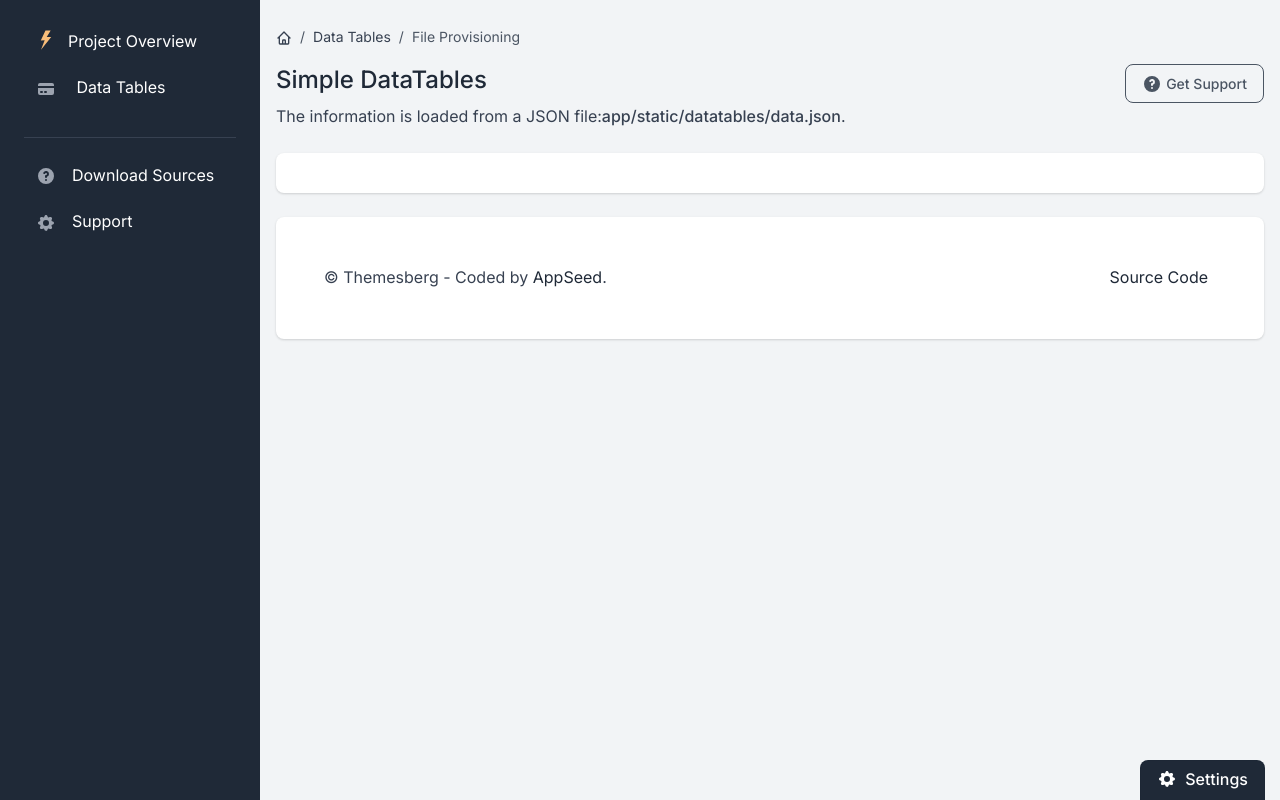
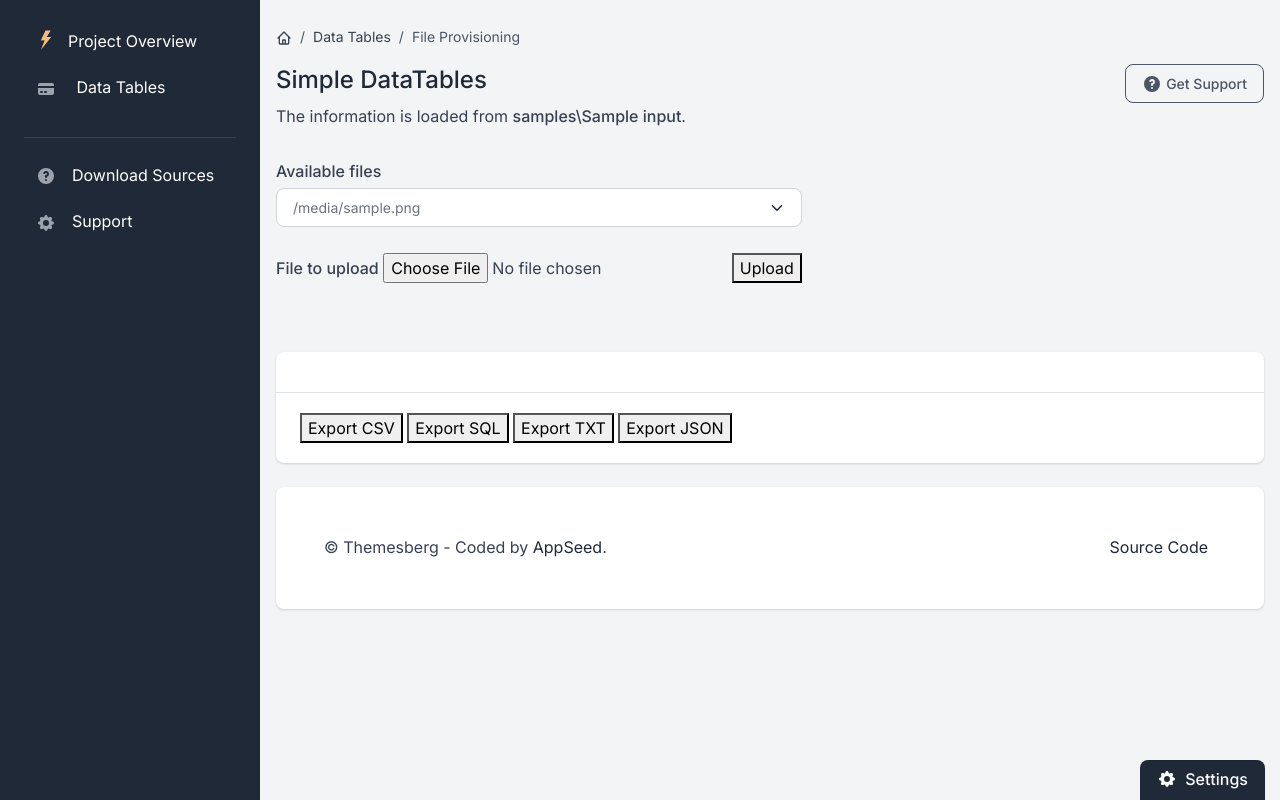
Before and after one commit to app-generator/devtool-data-converter, a Flask app: template templates/datatables.html in a window 1280 px wide. Run offline with Flask 2, Linux system fonts and the light colour scheme; the template is opened without the code that fills it: most values are stand-ins (such as "Sample title", 1, 10 or a date in 2020); data that the repository does not hold is empty; some libraries are stand-ins or nearby versions.

Commit message:
Release v0.0.2 - New features

```diff
--- a/app.py
+++ b/app.py
@@ -8,9 +8,9 @@ import os, logging, json
 from datetime import datetime
 
 # import Flask
-from flask import Flask, render_template, send_from_directory
+from flask import Flask, render_template, send_from_directory, request, flash, redirect
 
-from util import csv_to_json, h_list_to_s
+from util import csv_to_json, list_csv_files, get_tail, get_date_ms
 
 # Inject Flask magic
 app = Flask(__name__, static_folder="static")
@@ -26,15 +26,54 @@ def index():
     return render_template( 'index.html', segment='index.html' )
 
 # Data Tables pages
-@app.route('/datatables/')
+@app.route('/datatables/', methods=['GET', 'POST'])
 def datatables():
-    return render_template( 'datatables.html' )
+
+    # Page data used in POST & GET
+    msg       = ''
+    input     = ''
+    csv_files = []
+
+    for f in list_csv_files('samples'):
+        csv_files.append( get_tail( f ) )
+
+    if request.method == 'POST':
+        if 'file' not in request.files:
+            msg = 'No file part'
+            return redirect(request.url)
+
+        file = request.files['file']
+        if file.filename == '':
+            msg = 'No file'
+            return redirect(request.url)
+
+        if file:
+
+            filename = file.filename.replace( '.csv', '_' + get_date_ms() + '.csv' )
+            file.save(os.path.join('samples', filename))
+            msg = 'File saved: ' + filename
+
+            csv_files.append( filename )
+
+    else:
+
+        input = request.args.get('input')
+
+        if not input:
+            input = 'data.csv'
+
+    return render_template( 'datatables.html', input=input, csv_files=csv_files, msg=msg )
 
 # Data Tables pages
 @app.route('/api/from_csv')
 def load_csv():
 
-    aPath = os.path.join(app.root_path, 'samples', 'data.csv')
+    input = request.args.get('input')
+
+    if not input:
+        input = 'data.csv'
+
+    aPath = os.path.join(app.root_path, 'samples', input )
     data  = csv_to_json( aPath )
 
     response = app.response_class(
--- a/package.json
+++ b/package.json
@@ -1,7 +1,7 @@
 {
     "name": "devtool-data-converter",
     "mastertemplate": "devtool-data-converter",
-    "version": "0.0.1",
+    "version": "0.0.2",
     "description": "Template project - Provided by AppSeed",
     "scripts": {},
     "repository": {
--- a/static/datatables/app.js
+++ b/static/datatables/app.js
@@ -146,4 +146,19 @@ doc.addEventListener("DOMContentLoaded", function(event) {
 
     }, false);
 
+    // handle on change
+    document.addEventListener('change', function (event) {
+
+        // Cell Edit event
+        if (event.target.matches('.csv_file')) {
+
+            // Drop the default event
+            event.preventDefault();
+
+            // Reload the page using the new data set
+            window.location='/datatables/?input=' + event.target.value;
+        }
+
+    }, false);
+
 });
--- a/templates/datatables.html
+++ b/templates/datatables.html
@@ -30,7 +30,27 @@
           <div class="mb-3 mb-lg-0">
               <h1 class="h4">Simple DataTables</h1>
               <p class="mb-0">
-                The information is loaded from a JSON file:<strong>app/static/datatables/data.json</strong>.
+                The information is loaded from <strong>samples\{{ input }}</strong>.
+                <br />
+                <br />
+                <label class="my-1 me-2" for="country">Available files</label>
+                <br />
+                <select name="csv_file" id="csv_file" class="form-select csv_file">
+                    {% for f in csv_files %}
+                      <option value="{{ f }}" {% if f == input %} selected {% endif %} >{{ f }}</option>
+                    {% endfor %}
+                </select>
+
+                <br />
+                <form method="post" enctype="multipart/form-data" accept=".csv">
+                  <label for="file">File to upload</label>
+                  <input type="file" id="file" name="file">
+
+                  <button>Upload</button>
+                </form>
+
+                <br />
+                {{ msg }}
               </p>
           </div>
           <div>
@@ -44,11 +64,21 @@
   </div>
 
   <div class="card border-0 shadow mb-4">
+
       <div class="card-body">
 
             <table id="api-datatable" class="table"></table>
 
       </div>
+      <div class="card-footer">
+
+        <button class="csv">Export CSV</button>
+        <button class="sql">Export SQL</button>
+        <button class="txt">Export TXT</button>
+        <button class="json">Export JSON</button>
+
+      </div>
+
   </div>
 
 {% endblock content %}
@@ -59,22 +89,63 @@
   <!-- CDN -->
   <script src="https://cdn.jsdelivr.net/npm/simple-datatables@latest"></script>
 
+  <!-- APP JS -->
+  <script src="/static/datatables/app.js"></script>
+
   <!-- Custom Code -->
   <script>
-  fetch('/api/from_csv')
+
+  var table;
+
+  // Table provisioning
+  fetch('/api/from_csv?input={{ input }}')
     .then(response => response.json())
     .then(data => {
       if (!data.length) {
         return
       }
 
-      let table = new simpleDatatables.DataTable("#api-datatable", {
+      table = new simpleDatatables.DataTable("#api-datatable", {
         data: {
           headings: Object.keys(data[0]),
           data: data.map(item => Object.values(item))
-        },
+        }
       })
     })
+
+    document.querySelector("button.csv").addEventListener("click", () => {
+        table.export({
+            type:"csv",
+            download: true,
+            lineDelimiter: "\n\n",
+            columnDelimiter: ";"
+        })
+    })
+
+    document.querySelector("button.sql").addEventListener("click", () => {
+        table.export({
+            type:"sql",
+            download: true,
+            tableName: "export_table"
+        })
+    })
+
+    document.querySelector("button.txt").addEventListener("click", () => {
+        table.export({
+            type:"txt",
+            download: true,
+        })
+    })
+
+    document.querySelector("button.json").addEventListener("click", () => {
+        table.export({
+            type:"json",
+            download: true,
+            escapeHTML: true,
+            space: 3
+        })
+    })
+
   </script>
 
 {% endblock javascripts %}
--- a/util/__init__.py
+++ b/util/__init__.py
@@ -270,13 +270,12 @@ def csv_col_add( aPath, aColName, aPattern='random_str' ):
 def csv_to_json( aPath ):
 
     csv_content = csv_load( aPath )
+    data = []
 
     if not csv_content:
 
         print( ' > Error Reading CSV File [' + aPath + ']' )
-        return None
-
-    data = []
+        return data
 
     header = next(csv_content)
 
@@ -301,5 +300,4 @@ def csv_to_json( aPath ):
 
             data.append( field_dict )
 
-
     return data
--- a/util/helpers.py
+++ b/util/helpers.py
@@ -4,7 +4,7 @@ Copyright (c) 2019 - present AppSeed.us
 License: MIT
 """
 
-import os, csv
+import os, csv, fnmatch, time, shutil
 
 '''
 This file should contain primitoves used in other modules
@@ -65,6 +65,14 @@ def file_read( aPath, as_list=False ):
     except:
         return None
 
+def file_rm ( aPath ):
+    if file_exists( aPath ):
+        os.remove( aPath )
+
+def file_cp ( aSrc, aDest ):
+    if file_exists( aSrc ):
+        shutil.copyfile(aSrc, aDest)
+
 def file_write( aPath, aContent, isAppend=False ):
 
     try:
@@ -107,3 +115,31 @@ def list_write( aPath, aList, isAppend=False ):
         aContent += item + os.linesep
 
     return file_write( aPath, aContent, isAppend)
+
+def list_files(dir_to_scan, ext='html'):
+
+    matches = []
+
+    for root, dirnames, filenames in os.walk( dir_to_scan ):
+        for filename in fnmatch.filter(filenames, '*.'+ ext):
+
+            item = os.path.join(root, filename)
+
+            #print ' **** type(item) = ' + str( type ( item ) )
+            matches.append( item )
+
+    return matches
+
+def list_csv_files( aPath ):
+
+    return list_files( aPath, 'csv' )
+
+def get_tail( aPath ):
+    head, tail = os.path.split( aPath )
+    return tail
+
+def get_date(aFormat='%H_%M_%S'):
+    return time.strftime( aFormat, time.gmtime())
+
+def get_date_ms():
+    return time.strftime( '%M%S', time.gmtime())
```
Also changed, not shown: samples/data_2.csv (added, +29 -0 lines), CHANGELOG.md.
